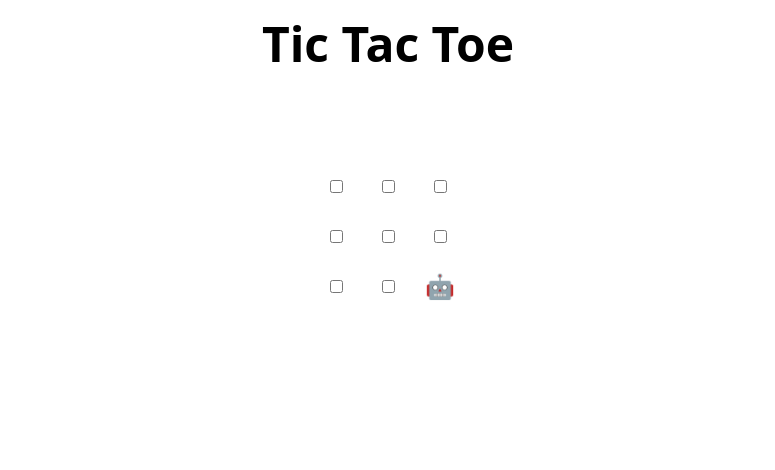
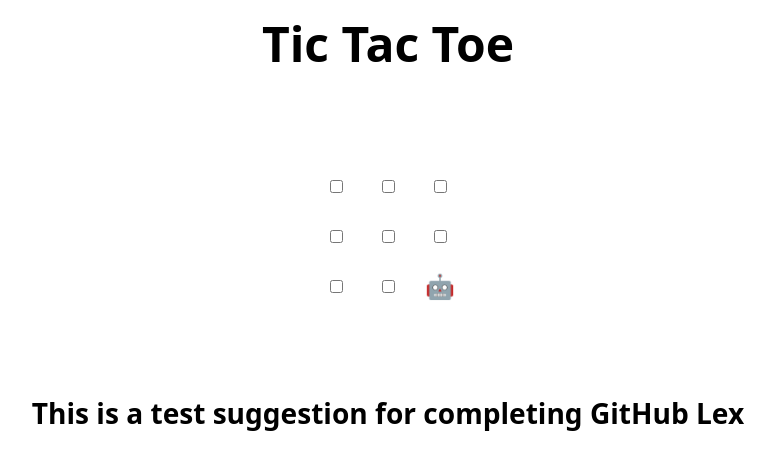
Before and after one commit to Emzy007/skills-review-pull-requests, a plain HTML site: page index.html in a window 1280 px wide. Shown: the whole page, without its empty margins (252-1027 px from the left). Drawn offline with Linux system fonts and the light colour scheme.

Commit message:
Update index.html
Committing a test suggestion

```diff
--- a/index.html
+++ b/index.html
@@ -48,6 +48,7 @@
 </table>
 
 <h2 hidden>Game over, refresh to play again 🧑‍💻 🤖!</h2>
+<h3>This is a test suggestion for completing GitHub Lex</h3>
 
 <script>
   // Initialization
```
